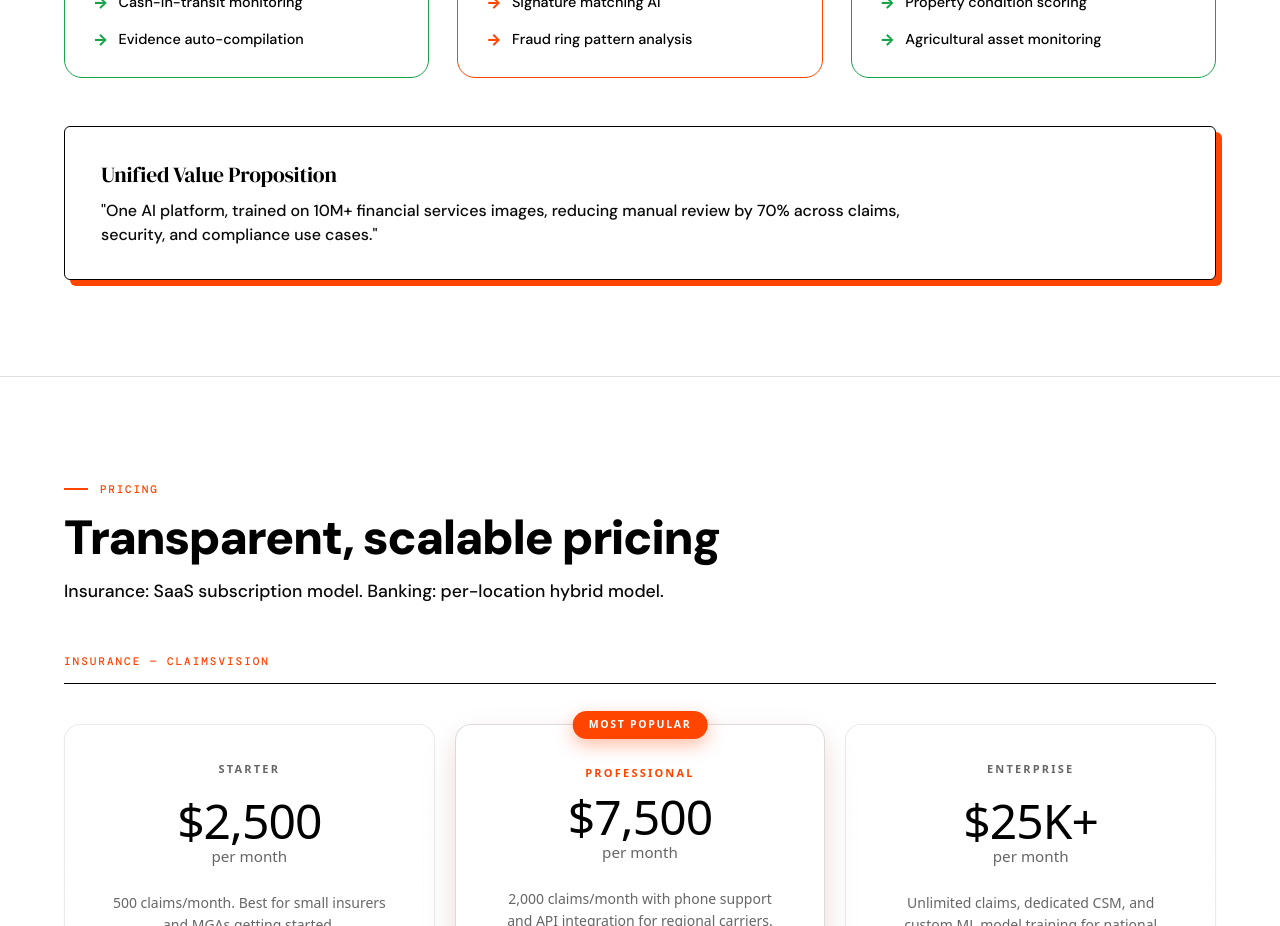
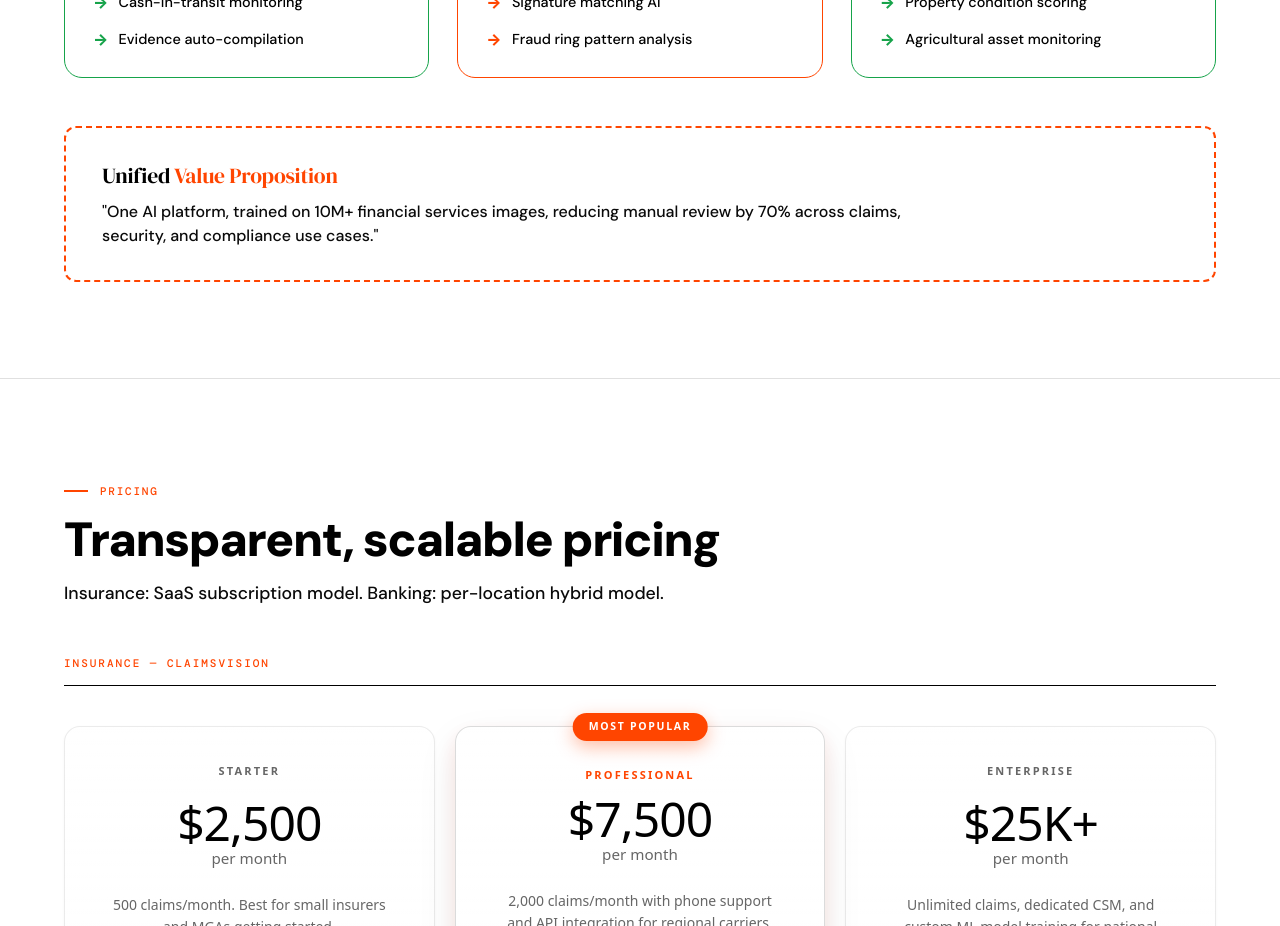
Before and after one commit to ravitejaungrala/NVISIONAI, a React (Vite) app: page / in a window 1280 px wide. Shown: the part 2900-3826 px from the top of the page. Built offline with nearby package versions, Linux system fonts and the light colour scheme.

Commit message:
latest chnages

```diff
--- a/src/pages/NvisionAI.css
+++ b/src/pages/NvisionAI.css
@@ -866,14 +866,15 @@
 .unified-value {
   margin-top: 3rem;
   background: #ffffff;
-  border: 1.5px solid var(--black) !important;
+  border: 2px dashed var(--orange) !important;
   padding: 2rem 2.25rem;
-  border-radius: 6px;
+  border-radius: 12px;
   text-align: left;
   position: relative;
-  box-shadow: 6px 6px 0 var(--orange);
+  box-shadow: none;
 }
 .uv-title { font-size: 1.35rem; color: var(--black); margin: 0 0 0.5rem; font-family: 'DM Serif Display', serif; font-weight: 400; }
+.uv-title .uv-accent { color: #ff4500; }
 .uv-desc { color: var(--ink); font-size: 1rem; font-style: italic; line-height: 1.5; font-weight: 500; margin: 0; max-width: 850px; }
 
 /* ============================================================
--- a/src/pages/NvisionAI.jsx
+++ b/src/pages/NvisionAI.jsx
@@ -318,7 +318,7 @@
           viewport={sectionViewport}
           transition={{ duration: 0.6, ease: 'easeOut' }}
         >
-          <h3 className="uv-title serif">Unified Value Proposition</h3>
+          <h3 className="uv-title serif">Unified <span className="uv-accent">Value Proposition</span></h3>
           <p className="uv-desc">"One AI platform, trained on 10M+ financial services images, reducing manual review by 70% across claims, security, and compliance use cases."</p>
         </motion.div>
       </Section>
```
